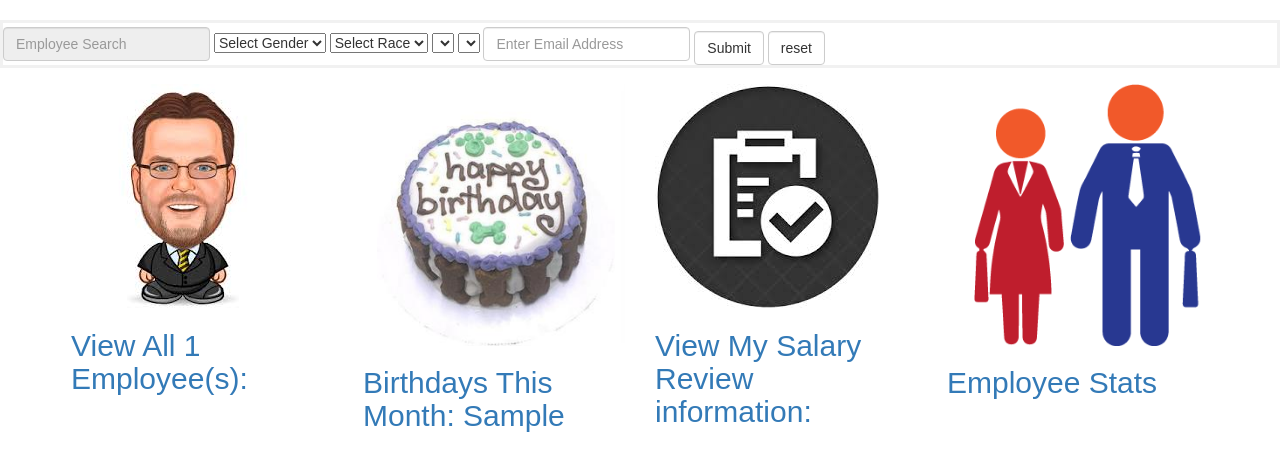
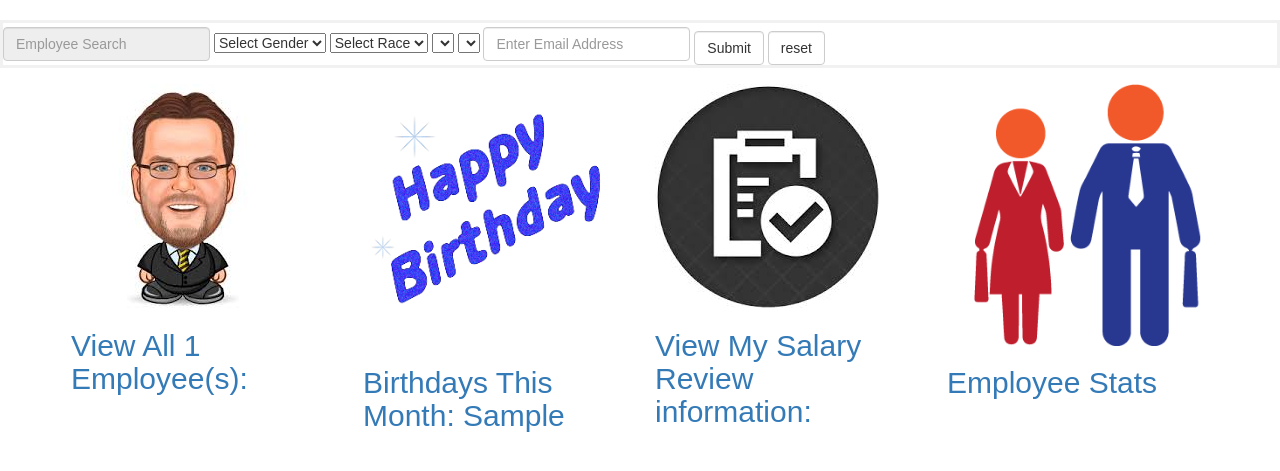
Before and after one commit to joashivanmoodley/tangent, a Django app: template employee/templates/employee_dashboard.html in a window 1280 px wide. Shown: the part 52-523 px from the top of the page. Run offline with Django 3.2, Linux system fonts and the light colour scheme; the template is opened without the code that fills it: most values are stand-ins (such as "Sample title", 1, 10 or a date in 2020); data that the repository does not hold is empty; some libraries are stand-ins or nearby versions.

Commit message:
changed birthday image

```diff
--- a/employee/templates/employee_dashboard.html
+++ b/employee/templates/employee_dashboard.html
@@ -17,7 +17,7 @@
   </div>
   <div class="col-sm-3 col-xs-7">
     <div id="tile2" class="tile">
-       <img src="/assets/image/birthday.jpg" class="img-responsive"/>
+       <img src="/assets/image/birthday.gif" class="img-responsive"/>
          <a href="{% if total_birthdays_this_month > 0 %}/employee/birthday/{% else %}#{%  endif %}"><h2>Birthdays This Month: {{birthdays_this_month}} </h2></a>
 
     </div>
```
Also changed, not shown: assets/image/birthday.gif (added).
